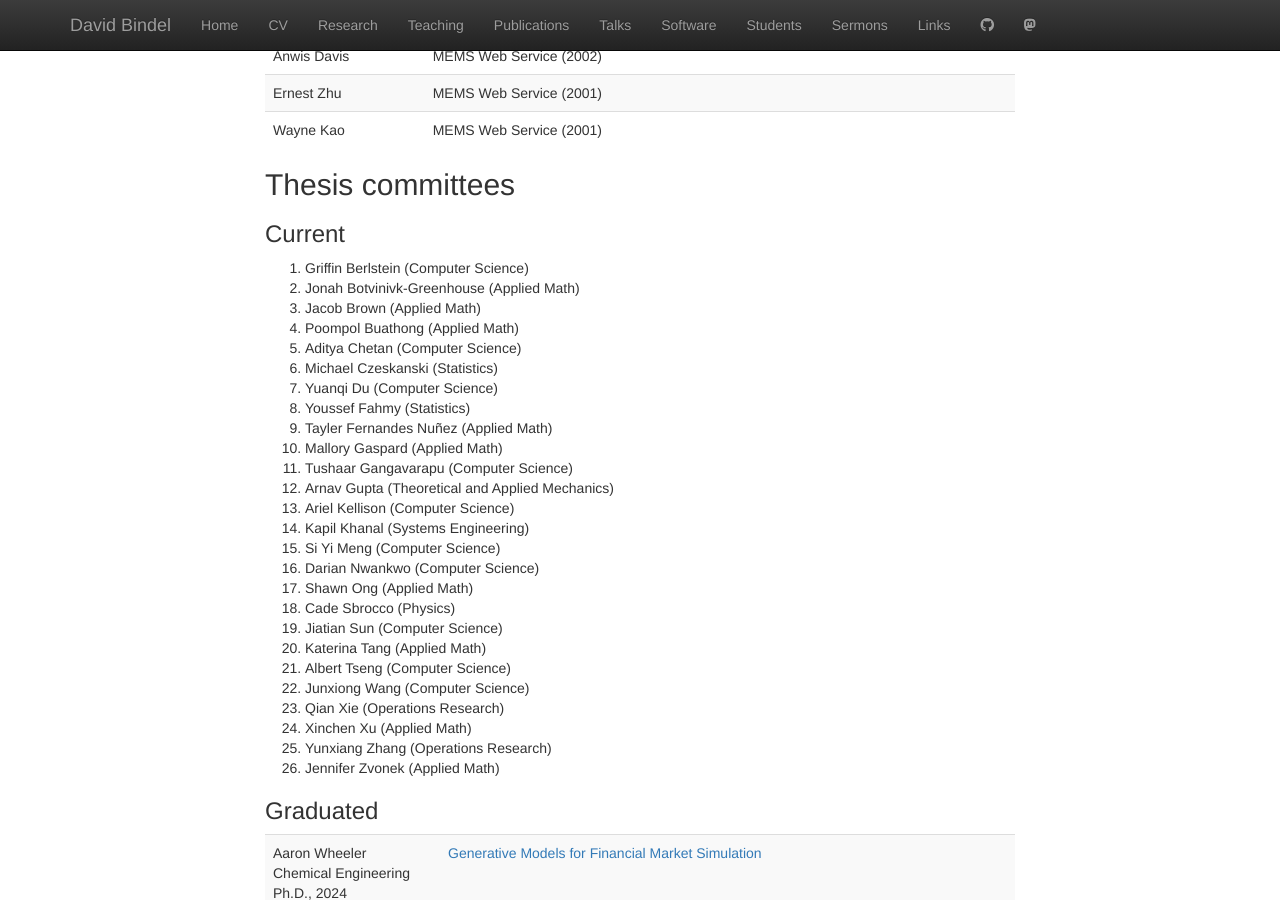
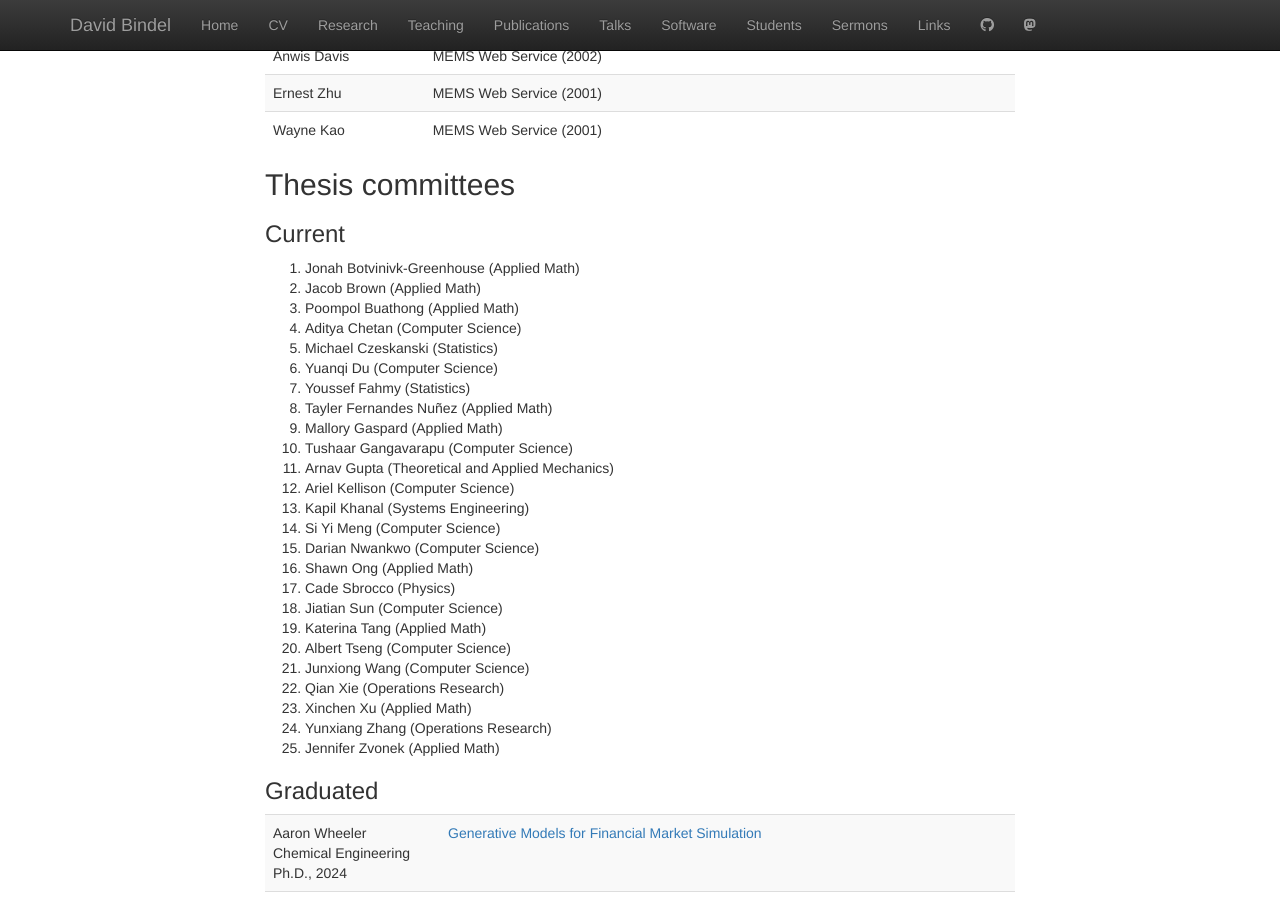
Before and after one commit to dbindel/cornell_web, a Jekyll site: the page built from students.html, in a window 1280 px wide and 900 px high, scrolled down 5823 px. Built offline with Jekyll 4.4.1, drawn with Linux system fonts in a browser that asks for light colours; nearby versions of some CDN libraries.

Commit message:
Update OH, committee list.

```diff
--- a/_data/hours.yml
+++ b/_data/hours.yml
@@ -3,7 +3,7 @@ zoom: https://cornell.zoom.us/my/bindel?pwd=c3VZM2NuYmM4ZUZFWmdVSEZPVDFFdz09
 booking: https://outlook.office.com/bookwithme/user/33d37e9c60e44e8ebbb4bb387be0c4fe@cornell.edu?anonymous&ep=plink
 
 general:
-- MW 3:30-4:30 or by appointment
+- M 3:30-4:30, W 4:00-5:00, or by appointment
 
 group:
 - By appointment
--- a/_data/students.yml
+++ b/_data/students.yml
@@ -805,11 +805,6 @@ ugrad:
 committees:
   -
     degree: phd
-    last: Berlstein
-    first: Griffin
-    field: Computer Science
-  -
-    degree: phd
     last: Botvinivk-Greenhouse
     first: Jonah
     field: Applied Math
```
